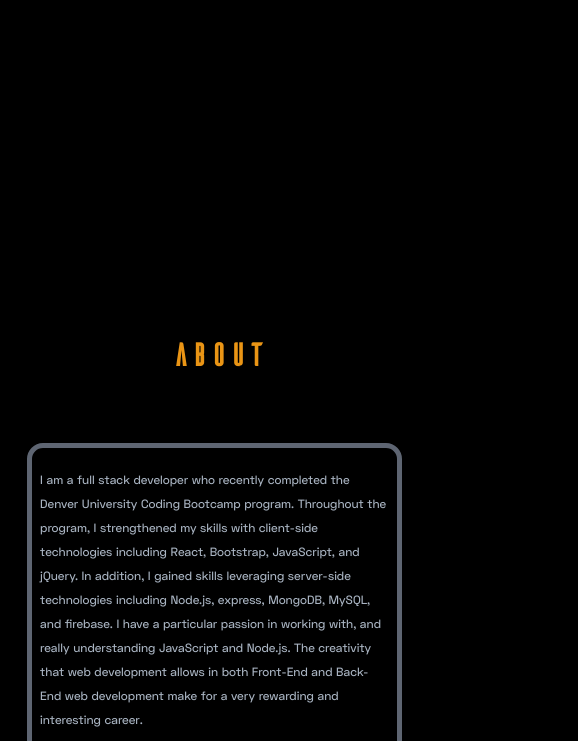
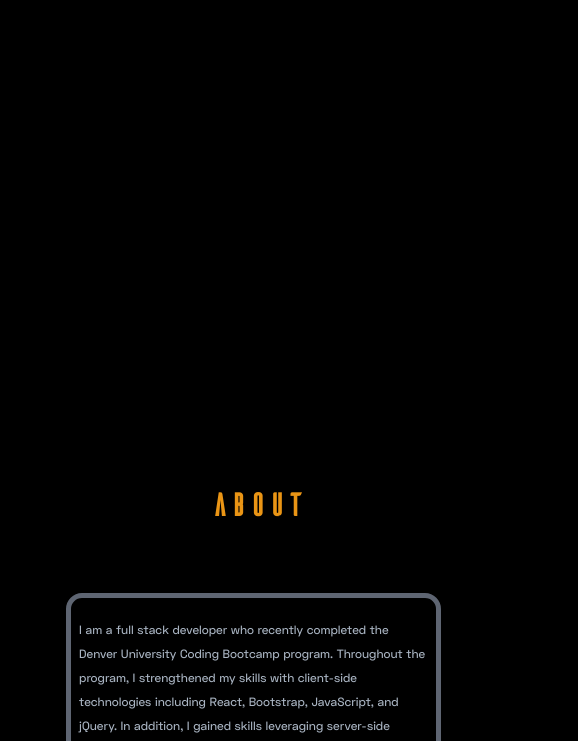
Before and after one commit to technakal/Single-Page-Portfolio, a plain HTML site: page index.html in a window 390 px wide. Shown: the part 591-1332 px from the top of the page, 578 px wide, since content can reach past the window. Drawn offline with Linux system fonts and the light colour scheme.

Commit message:
Additional html styling for mobile

```diff
--- a/assets/redostyles.css
+++ b/assets/redostyles.css
@@ -479,7 +479,7 @@ header {
 
 @media screen and (max-width: 500px) {
   html {
-    padding-left: 5%;
+    padding-left: 15%;
   }
 
   p {
@@ -487,7 +487,7 @@ header {
   }
 
   #blurb {
-    height: 850px;
+    height: 1000px;
   }
 
   #card_bin {
```
